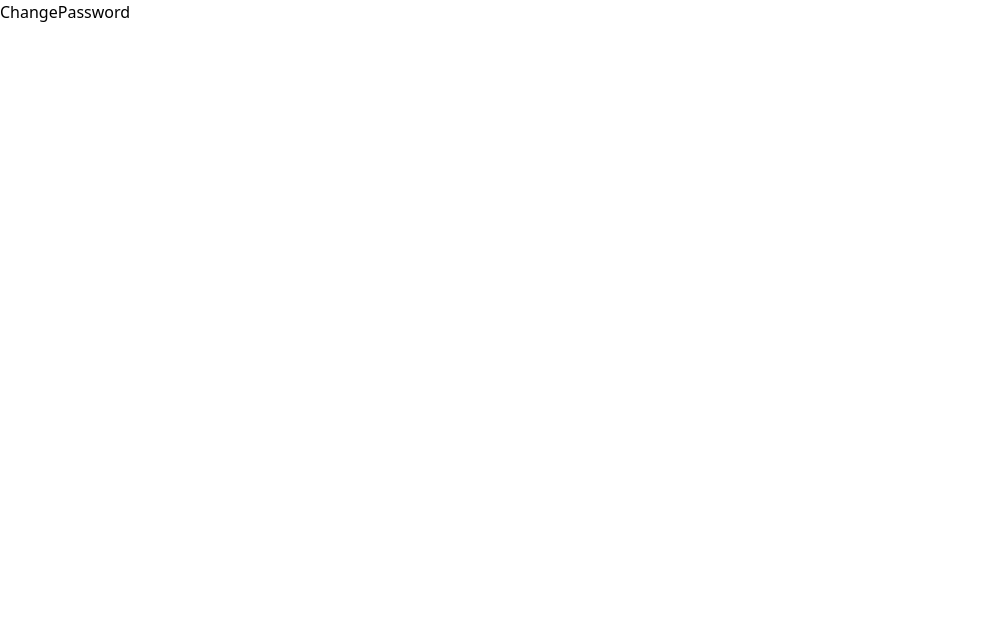
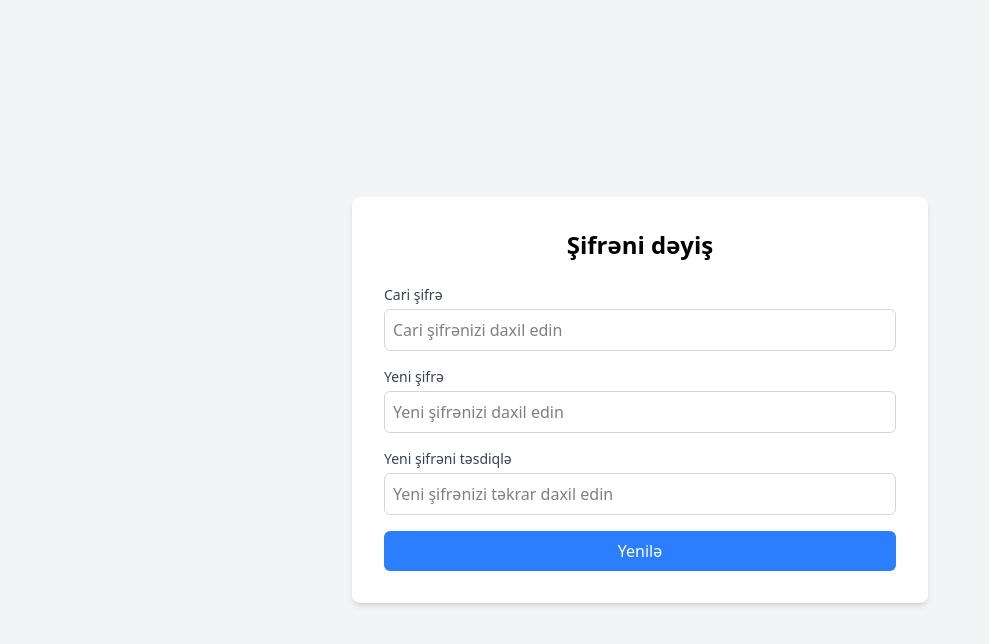
Before and after one commit to Aghakarim-23/exam-frontend, a React (Vite) app: page /change-password in a window 1280 px wide. Shown: the top 644 px of the page, without its empty margins (0-989 px from the left). Built offline with nearby package versions, Linux system fonts and the light colour scheme; no server answers.

Commit message:
add: change-password page

```diff
--- a/src/pages/auth/ChangePassword.jsx
+++ b/src/pages/auth/ChangePassword.jsx
@@ -1,9 +1,101 @@
-import React from 'react'
+import { useState } from "react";
+import api from "../../api/axios";
+import { toast } from "react-toastify";
 
 const ChangePassword = () => {
+  const [formData, setFormData] = useState({
+    currentPassword: "",
+    newPassword: "",
+    confirmPassword: "",
+  });
+
+  const [loading, setLoading] = useState(false);
+
+  const handleChange = (e) => {
+    setFormData({ ...formData, [e.target.name]: e.target.value });
+  };
+
+  const handleUpdatePassword = async (e) => {
+    e.preventDefault();
+    setLoading(true);
+
+    if (formData.newPassword !== formData.confirmPassword) {
+      toast.error("Yeni şifrə və təsdiqləmə uyğun deyil");
+      setLoading(false);
+      return;
+    }
+
+    try {
+      const response = await api.patch("/api/auth/change-password", {
+        currentPassword: formData.currentPassword,
+        newPassword: formData.newPassword,
+      });
+
+      toast.success(response.data?.message || "Şifrə uğurla yeniləndi");
+      setFormData({ currentPassword: "", newPassword: "", confirmPassword: "" });
+    } catch (error) {
+      toast.error(
+        error.response?.data?.message || "Şifrəni yeniləmək mümkün olmadı"
+      );
+      console.error(error);
+    } finally {
+      setLoading(false);
+    }
+  };
+
   return (
-    <div>ChangePassword</div>
-  )
-}
+    <div className="w-full h-screen flex justify-center items-center bg-gray-100 p-3">
+      <div className="max-w-md md:max-w-xl w-full bg-white p-8 rounded-lg shadow-md">
+        <h2 className="text-2xl font-semibold mb-6 text-center">Şifrəni dəyiş</h2>
+        <form onSubmit={handleUpdatePassword} className="flex flex-col gap-4">
+          <div>
+            <label className="block mb-1 text-sm font-medium text-gray-700">Cari şifrə</label>
+            <input
+              type="password"
+              name="currentPassword"
+              value={formData.currentPassword}
+              onChange={handleChange}
+              placeholder="Cari şifrənizi daxil edin"
+              className="w-full p-2 border border-gray-300 rounded-md focus:outline-none focus:ring-2 focus:ring-blue-500"
+              required
+            />
+          </div>
+          <div>
+            <label className="block mb-1 text-sm font-medium text-gray-700">Yeni şifrə</label>
+            <input
+              type="password"
+              name="newPassword"
+              value={formData.newPassword}
+              onChange={handleChange}
+              placeholder="Yeni şifrənizi daxil edin"
+              className="w-full p-2 border border-gray-300 rounded-md focus:outline-none focus:ring-2 focus:ring-blue-500"
+              required
+            />
+          </div>
+          <div>
+            <label className="block mb-1 text-sm font-medium text-gray-700">Yeni şifrəni təsdiqlə</label>
+            <input
+              type="password"
+              name="confirmPassword"
+              value={formData.confirmPassword}
+              onChange={handleChange}
+              placeholder="Yeni şifrənizi təkrar daxil edin"
+              className="w-full p-2 border border-gray-300 rounded-md focus:outline-none focus:ring-2 focus:ring-blue-500"
+              required
+            />
+          </div>
 
-export default ChangePassword
+          <button
+            type="submit"
+            className="w-full bg-blue-500 text-white p-2 rounded-md hover:bg-blue-600 transition duration-200 disabled:cursor-not-allowed"
+            disabled={loading}
+          >
+            {loading ? "Şifrəniz yenilənir..." : "Yenilə"}
+          </button>
+        </form>
+      </div>
+    </div>
+  );
+};
+
+export default ChangePassword;
```
